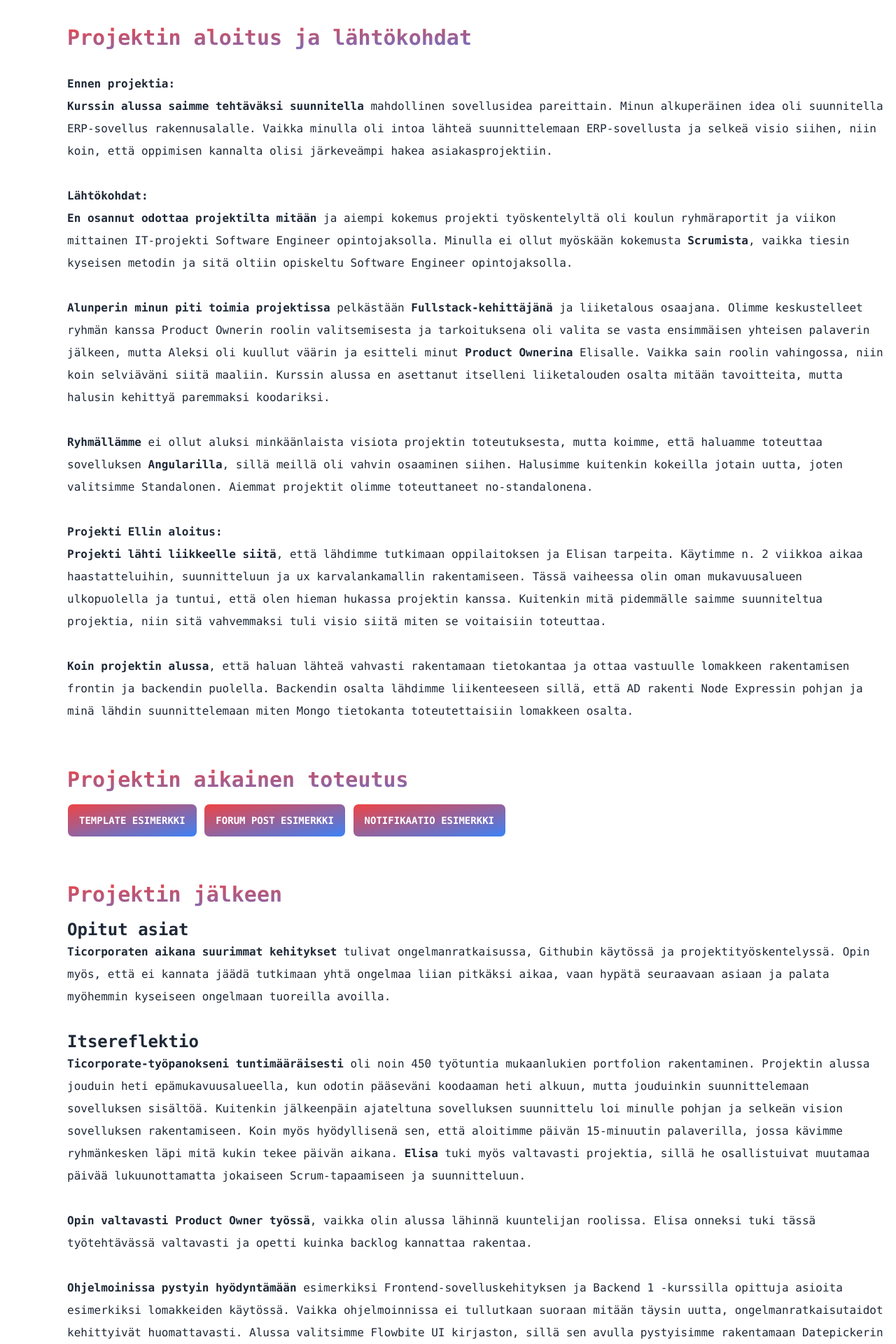
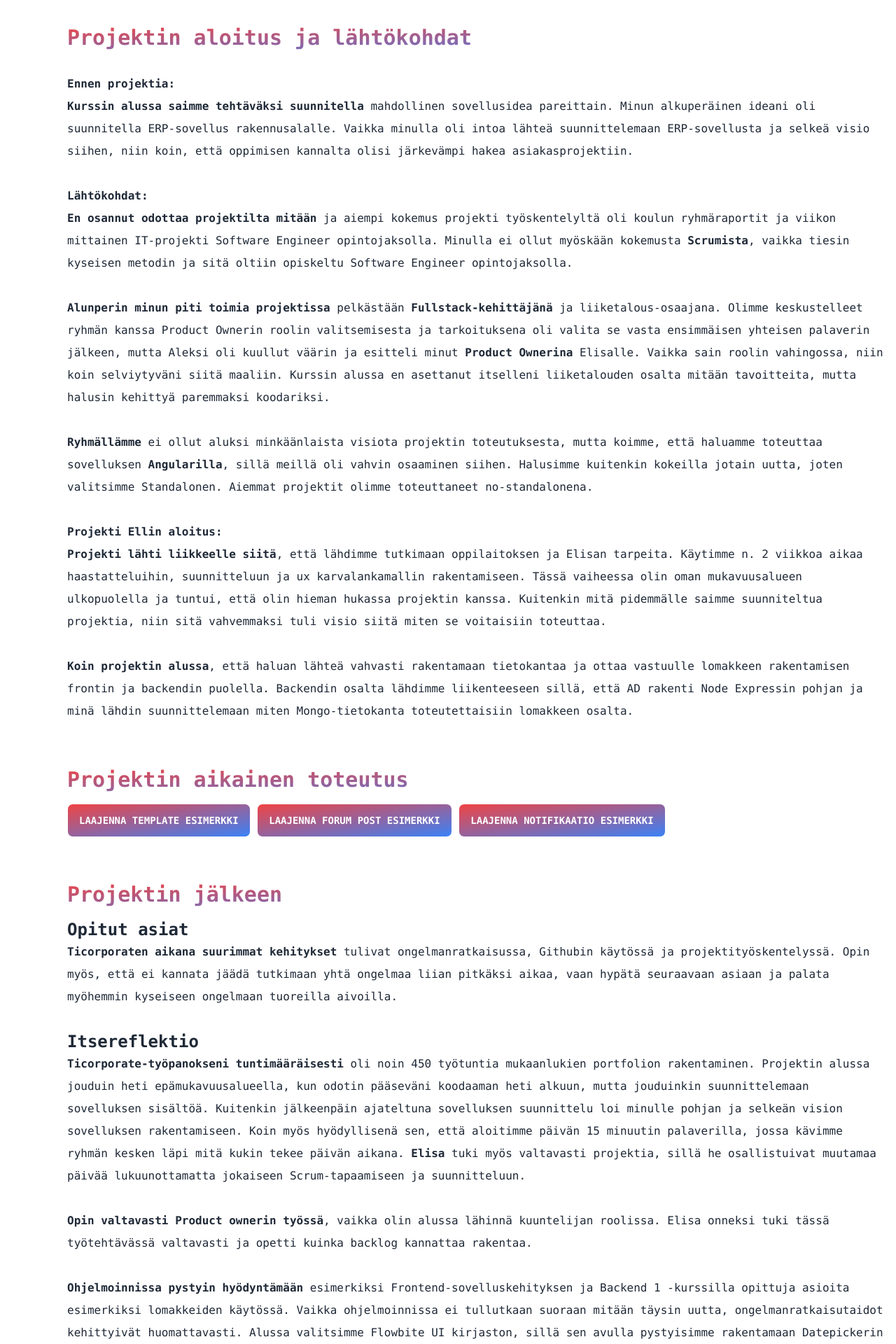
Before and after one commit to Maurnyy/portfolio, a SvelteKit app: page /ticorporate in a window 1280 px wide. Shown: the part 800-2720 px from the top of the page at 70% size. Built offline with nearby package versions, Linux system fonts and the light colour scheme.

Commit message:
Update +page.svelte

```diff
--- a/src/routes/ticorporate/+page.svelte
+++ b/src/routes/ticorporate/+page.svelte
@@ -3,7 +3,7 @@
   let visibleForum = false;
   let visibleNotify = false;
 
-  function toggleVissible() {
+  function toggleVisible() {
     visible = !visible;
     if (visibleForum || visibleNotify) {
       if (visibleForum) {
@@ -13,7 +13,7 @@
       }
     }
   }
-  function toggleVissibleForum() {
+  function toggleVisibleForum() {
     visibleForum = !visibleForum;
     if (visible || visibleNotify) {
       if (visible) {
@@ -23,7 +23,7 @@
       }
     }
   }
-  function toggleVissibleNotify() {
+  function toggleVisibleNotify() {
     visibleNotify = !visibleNotify;
     if (visible || visibleForum) {
       if (visible) {
@@ -73,7 +73,7 @@
           Olin osa kuuden hengen ryhmää, ja roolini oli toimia <strong
             >Fullstack-kehittäjänä</strong
           >, <strong>Product Ownerina</strong> ja vastata
-          <strong>liiketalous suunnitelmasta</strong>.
+          <strong>liiketalouden suunnitelmasta</strong>.
         </p>
         <br />
         <p><strong>Sovelluksen tavoitteet:</strong></p>
@@ -105,9 +105,9 @@
           </h2>
           <p>
             <strong>Kurssin alussa saimme tehtäväksi suunnitella</strong> mahdollinen
-            sovellusidea pareittain. Minun alkuperäinen idea oli suunnitella ERP-sovellus
+            sovellusidea pareittain. Minun alkuperäinen ideani oli suunnitella ERP-sovellus
             rakennusalalle. Vaikka minulla oli intoa lähteä suunnittelemaan ERP-sovellusta
-            ja selkeä visio siihen, niin koin, että oppimisen kannalta olisi järkeveämpi
+            ja selkeä visio siihen, niin koin, että oppimisen kannalta olisi järkevämpi
             hakea asiakasprojektiin.
           </p>
         </div>
@@ -127,11 +127,11 @@
           <p>
             <strong>Alunperin minun piti toimia projektissa</strong> pelkästään
             <strong>Fullstack-kehittäjänä</strong>
-            ja liiketalous osaajana. Olimme keskustelleet ryhmän kanssa Product Ownerin
+            ja liiketalous-osaajana. Olimme keskustelleet ryhmän kanssa Product Ownerin
             roolin valitsemisesta ja tarkoituksena oli valita se vasta ensimmäisen
             yhteisen palaverin jälkeen, mutta Aleksi oli kuullut väärin ja esitteli
             minut <strong>Product Ownerina</strong> Elisalle. Vaikka sain roolin
-            vahingossa, niin koin selviäväni siitä maaliin. Kurssin alussa en asettanut
+            vahingossa, niin koin selviytyväni siitä maaliin. Kurssin alussa en asettanut
             itselleni liiketalouden osalta mitään tavoitteita, mutta halusin kehittyä
             paremmaksi koodariksi.
           </p>
@@ -151,7 +151,7 @@
             tutkimaan oppilaitoksen ja Elisan tarpeita. Käytimme n. 2 viikkoa
             aikaa haastatteluihin, suunnitteluun ja ux karvalankamallin
             rakentamiseen. Tässä vaiheessa olin oman mukavuusalueen ulkopuolella
-            ja tuntui, että olen hieman hukassa projektin kanssa. Kuitenkin mitä
+            ja tuntui, että olin hieman hukassa projektin kanssa. Kuitenkin mitä
             pidemmälle saimme suunniteltua projektia, niin sitä vahvemmaksi tuli
             visio siitä miten se voitaisiin toteuttaa.
           </p>
@@ -161,7 +161,7 @@
             rakentamaan tietokantaa ja ottaa vastuulle lomakkeen rakentamisen
             frontin ja backendin puolella. Backendin osalta lähdimme
             liikenteeseen sillä, että AD rakenti Node Expressin pohjan ja minä
-            lähdin suunnittelemaan miten Mongo tietokanta toteutettaisiin
+            lähdin suunnittelemaan miten Mongo-tietokanta toteutettaisiin
             lomakkeen osalta.
           </p>
         </div>
@@ -179,16 +179,18 @@
         <div>
           <button
             class="btn btn-outline bg-gradient-to-tl from-blue-500 to-red-500 text-white"
-            on:click={toggleVissible}>Template esimerkki</button
+            on:click={toggleVisible}>Laajenna Template esimerkki</button
           >
           {#if visible}
             <button
               class="btn btn-outline bg-gradient-to-tl from-blue-500 to-red-500 text-white"
-              on:click={toggleVissibleForum}>Forum post esimerkki</button
+              on:click={toggleVisibleForum}
+              >Laajenna Forum post esimerkki</button
             >
             <button
               class="btn btn-outline bg-gradient-to-tl from-blue-500 to-red-500 text-white"
-              on:click={toggleVissibleNotify}>Notifikaatio esimerkki</button
+              on:click={toggleVisibleNotify}
+              >Laajenna Notifikaatio esimerkki</button
             >
             <img
               class="mt-4"
@@ -215,12 +217,13 @@
 
           <button
             class="btn btn-outline bg-gradient-to-tl from-blue-500 to-red-500 text-white"
-            on:click={toggleVissibleForum}>Forum post esimerkki</button
+            on:click={toggleVisibleForum}>Laajenna Forum post esimerkki</button
           >
           {#if visibleForum}
             <button
               class="btn btn-outline bg-gradient-to-tl from-blue-500 to-red-500 text-white"
-              on:click={toggleVissibleNotify}>Notifikaatio esimerkki</button
+              on:click={toggleVisibleNotify}
+              >Laajenna Notifikaatio esimerkki</button
             >
             <img
               class="mt-4"
@@ -247,7 +250,8 @@
           {/if}
           <button
             class="btn btn-outline bg-gradient-to-tl from-blue-500 to-red-500 text-white"
-            on:click={toggleVissibleNotify}>Notifikaatio esimerkki</button
+            on:click={toggleVisibleNotify}
+            >Laajenna Notifikaatio esimerkki</button
           >
           {#if visibleNotify}
             <img
@@ -293,7 +297,7 @@
           <strong>Ticorporaten aikana suurimmat kehitykset</strong> tulivat ongelmanratkaisussa,
           Githubin käytössä ja projektityöskentelyssä. Opin myös, että ei kannata
           jäädä tutkimaan yhtä ongelmaa liian pitkäksi aikaa, vaan hypätä seuraavaan
-          asiaan ja palata myöhemmin kyseiseen ongelmaan tuoreilla avoilla.
+          asiaan ja palata myöhemmin kyseiseen ongelmaan tuoreilla aivoilla.
         </p>
         <br />
         <h1 class="font-bold text-2xl">Itsereflektio</h1>
@@ -304,20 +308,20 @@
           alkuun, mutta jouduinkin suunnittelemaan sovelluksen sisältöä.
           Kuitenkin jälkeenpäin ajateltuna sovelluksen suunnittelu loi minulle
           pohjan ja selkeän vision sovelluksen rakentamiseen. Koin myös
-          hyödyllisenä sen, että aloitimme päivän 15-minuutin palaverilla, jossa
-          kävimme ryhmänkesken läpi mitä kukin tekee päivän aikana.
+          hyödyllisenä sen, että aloitimme päivän 15 minuutin palaverilla, jossa
+          kävimme ryhmän kesken läpi mitä kukin tekee päivän aikana.
           <strong>Elisa</strong> tuki myös valtavasti projektia, sillä he osallistuivat
           muutamaa päivää lukuunottamatta jokaiseen Scrum-tapaamiseen ja suunnitteluun.
         </p>
         <br />
         <p>
-          <strong>Opin valtavasti Product Owner työssä</strong>, vaikka olin
+          <strong>Opin valtavasti Product ownerin työssä</strong>, vaikka olin
           alussa lähinnä kuuntelijan roolissa. Elisa onneksi tuki tässä
           työtehtävässä valtavasti ja opetti kuinka backlog kannattaa rakentaa.
         </p>
         <br />
         <p>
-          <strong>Ohjelmoinissa pystyin hyödyntämään</strong> esimerkiksi Frontend-sovelluskehityksen
+          <strong>Ohjelmoinnissa pystyin hyödyntämään</strong> esimerkiksi Frontend-sovelluskehityksen
           ja Backend 1 -kurssilla opittuja asioita esimerkiksi lomakkeiden käytössä.
           Vaikka ohjelmoinnissa ei tullutkaan suoraan mitään täysin uutta, ongelmanratkaisutaidot
           kehittyivät huomattavasti. Alussa valitsimme Flowbite UI kirjaston, sillä
@@ -348,8 +352,8 @@
           > ja mielestäni hoidin oman osuuteni esimerkillisesti. Olen tyytyväinen
           opittuihin asioihin vaikka koodin tasolla ei aina ollut kauneinta. Ticorporate
           vahvisti ajatuksiani siitä, mitä haluan tehdä työkseni, ja ymmärsin, että
-          tarvitsen lisää kokemusta kasvaakseni paremmaksi ohjelmoijaksi. Koen, että
-          minulla on vahvuus tietokannoissa.
+          tarvitsen lisää kokemusta kasvaakseni paremmaksi ohjelmoijaksi. Koen vahvuuteni
+          olevan tietokannoissa.
         </p>
       </div>
       <div
```
